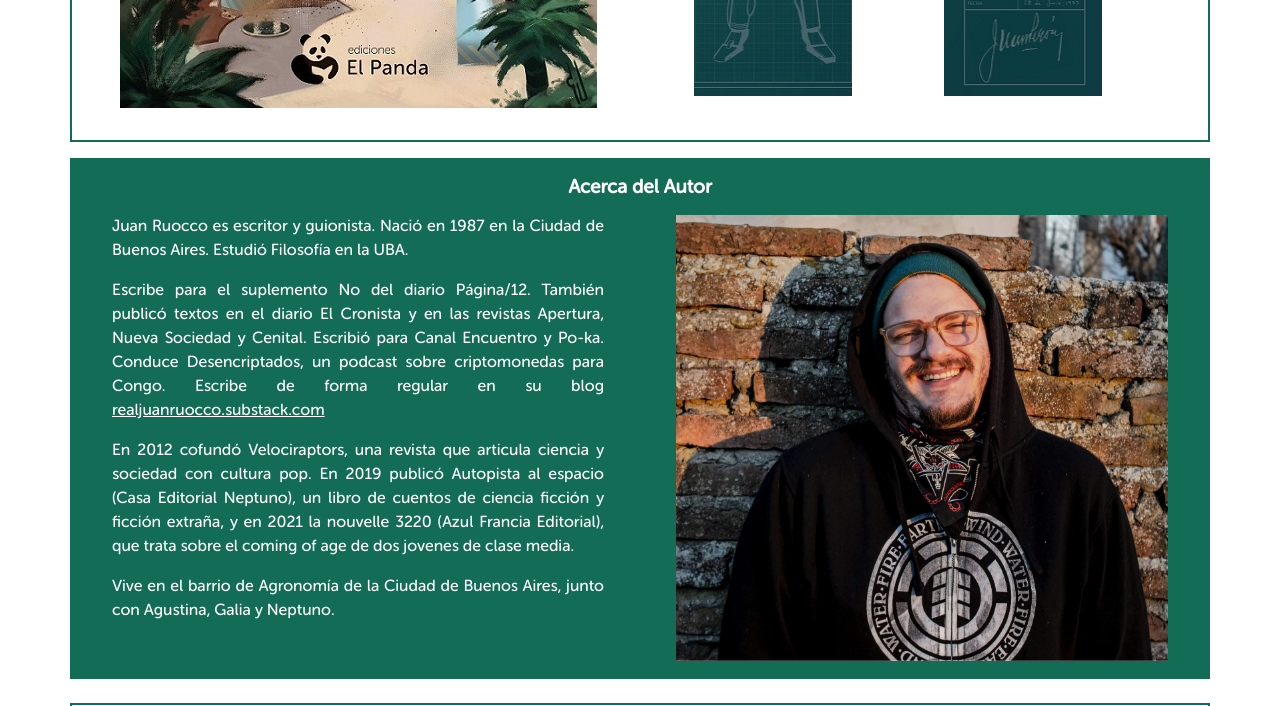
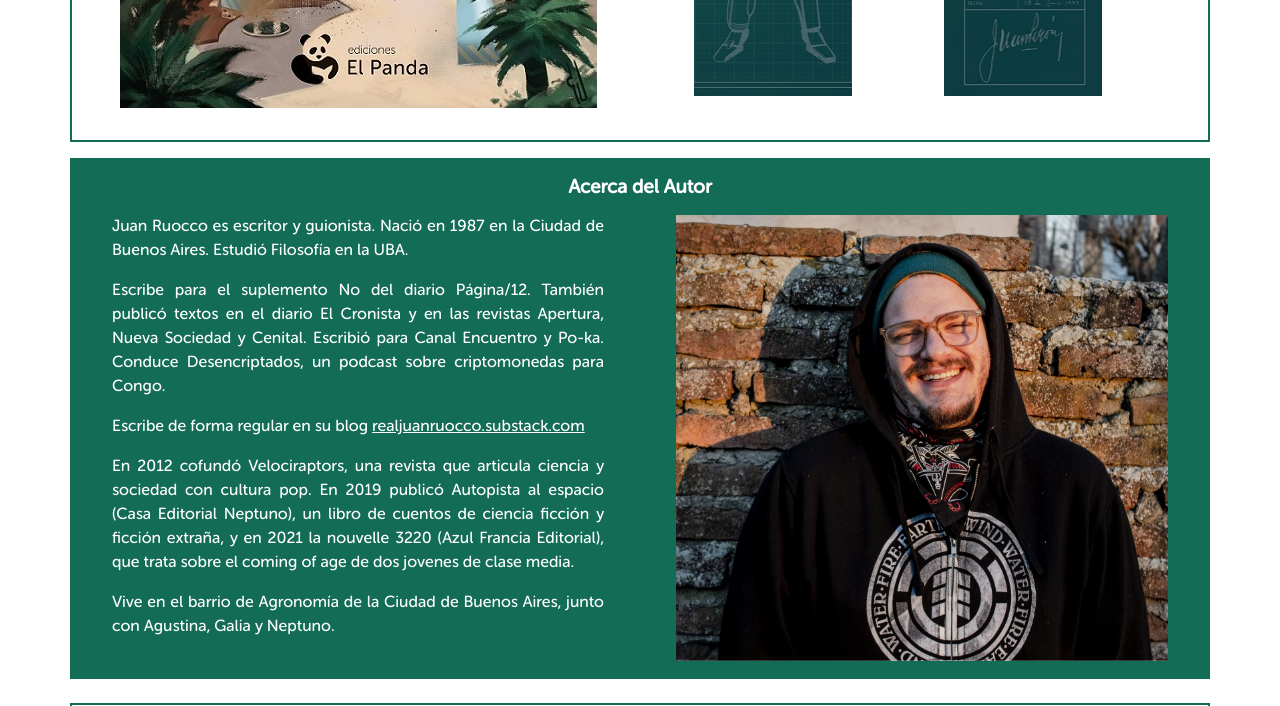
Before and after one commit to nicotoranzo/edicioneselpanda, a website: page libros.html in a window 1280 px wide. Shown: the part 815-1521 px from the top of the page. Drawn offline with nearby package versions, Linux system fonts and the light colour scheme.

Commit message:
justificado

```diff
--- a/libros.html
+++ b/libros.html
@@ -84,7 +84,8 @@
 			<div class="col-12 col-xl-6 d-flex align-content-center align-content-lg-stretch">
 				<div class="container">
 					<p>Juan Ruocco es escritor y guionista. Nació en 1987 en la Ciudad de Buenos Aires. Estudió Filosofía en la UBA.</p>
-					<p>Escribe para el suplemento No del diario Página/12. También publicó textos en el diario El Cronista y en las revistas Apertura, Nueva Sociedad y Cenital. Escribió para Canal Encuentro y Po-ka. Conduce Desencriptados, un podcast sobre criptomonedas para Congo. Escribe de forma regular en su blog <a class="links" href="https://realjuanruocco.substack.com/">realjuanruocco.substack.com</a></p>
+					<p>Escribe para el suplemento No del diario Página/12. También publicó textos en el diario El Cronista y en las revistas Apertura, Nueva Sociedad y Cenital. Escribió para Canal Encuentro y Po-ka. Conduce Desencriptados, un podcast sobre criptomonedas para Congo.</p>
+					<p>Escribe de forma regular en su blog <a class="links" href="https://realjuanruocco.substack.com/">realjuanruocco.substack.com</a></p>
 					<p>En 2012 cofundó Velociraptors, una revista que articula ciencia y sociedad con cultura pop. En 2019 publicó Autopista al espacio (Casa Editorial Neptuno), un libro de cuentos de ciencia ficción y ficción extraña, y en 2021 la nouvelle 3220 (Azul Francia Editorial), que trata sobre el coming of age de dos jovenes de clase media.</p>
 					<p>Vive en el barrio de Agronomía de la Ciudad de Buenos Aires, junto con Agustina, Galia y Neptuno.</p>
 				</div>
--- a/scss/_main.scss
+++ b/scss/_main.scss
@@ -44,7 +44,7 @@ body{
     background-color: map-get($colores, blanco);
     p{
         text-align: justify;
-        text-justify: inter-character;
+        text-justify: auto;
 
     }
 
```
Also changed, not shown: css/estilos.css.
